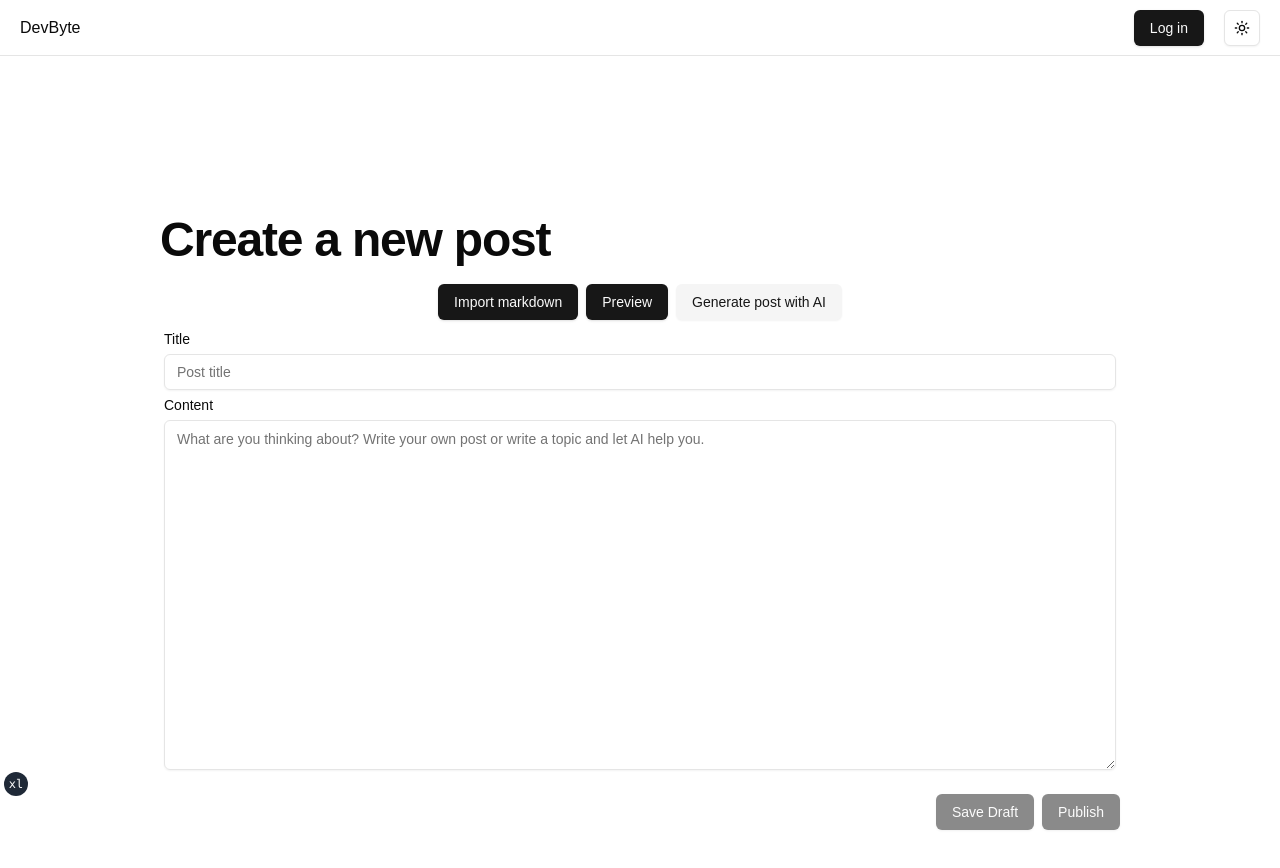
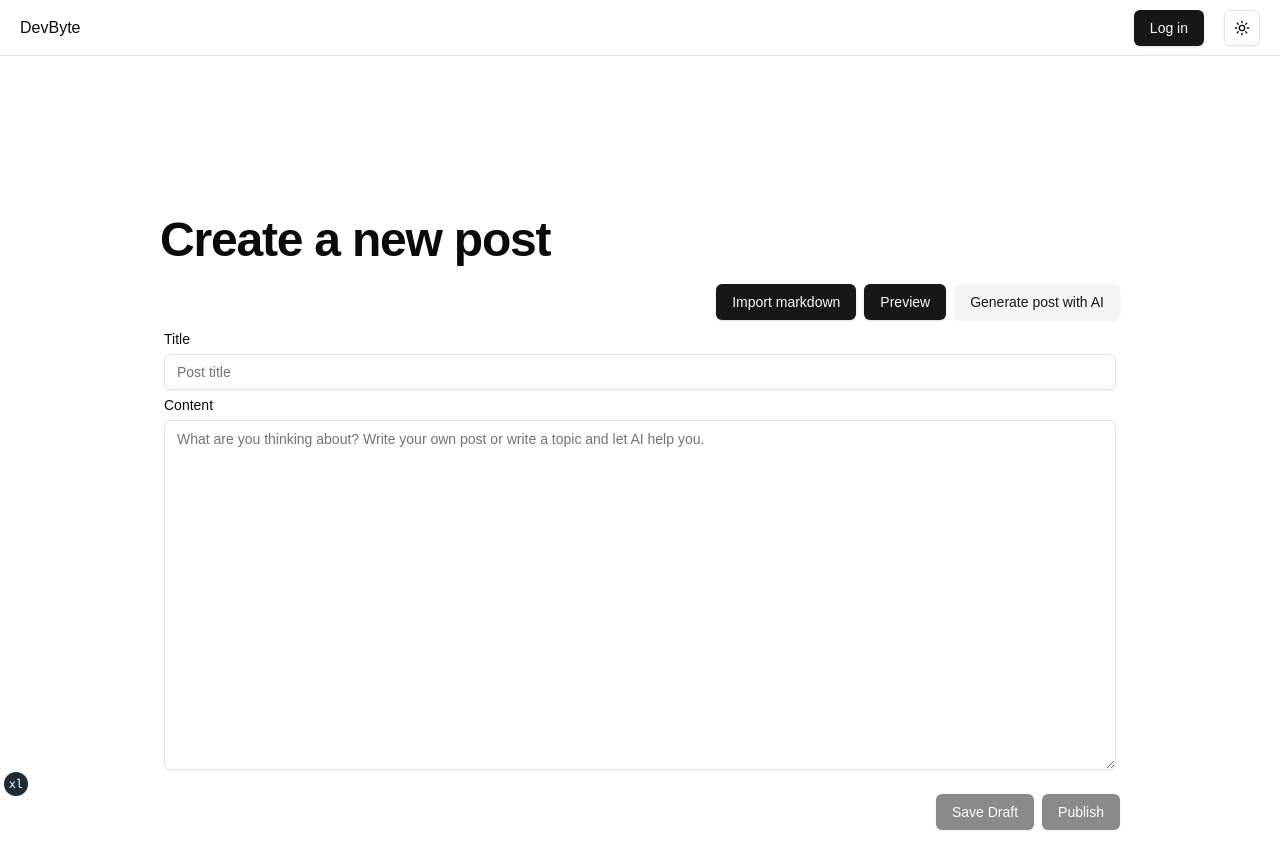
Before and after one commit to YanaKnudsen/Blog-APP-NextJS, a Next.js app in the folder client/: page /edit in a window 1280 px wide. Shown: the top 868 px of the page. Built offline with nearby package versions, Linux system fonts and the light colour scheme; no server answers.

Commit message:
improving UI

```diff
--- a/client/src/components/Blog/Forms/PostForm.tsx
+++ b/client/src/components/Blog/Forms/PostForm.tsx
@@ -141,11 +141,15 @@
                 </h1>
 
                 <div className="">
-                    <div className="flex flex-col justify-between items-center mb-2">
-                        <div className="flex flex-row gap-2 justify-end items-center ">
+                    <div className="flex flex-col justify-center items-end mb-2">
+                        <div className="flex flex-col md:flex-row gap-2 justify-end items-center ">
+                            <div className="flex flex-row gap-2" >
                             <Markdownupload setValue={setValue} setIsMatter={setIsMatter} />
                             <Button className="" type="button" onClick={()=>{setIsPreview(!isPreview)}}>{isPreview?t('edit'):t('preview')}</Button>
+                            </div>
+                            <div className="flex flex-row gap-2 w-full justify-end">
                             <AIGenerator setValue={setValue} getValues={getValues}/>
+                            </div>
                         </div>
                         <h3 className="scroll-m-20 text-2xl font-semibold tracking-tight">
                         </h3>
```
